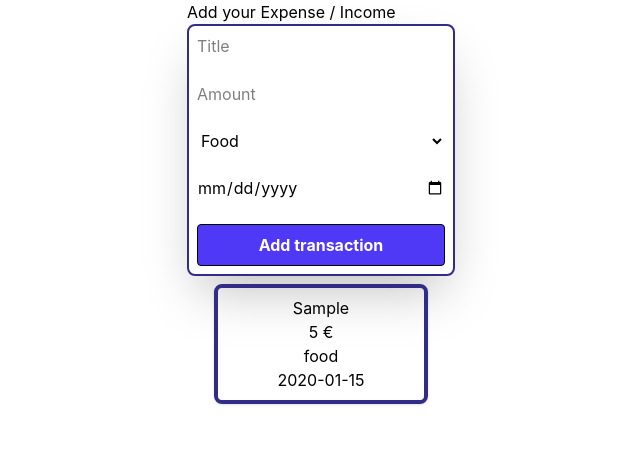
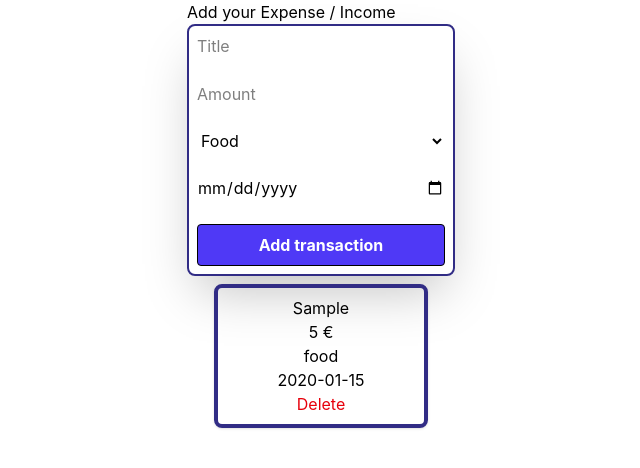
Before and after one commit to DanielGodoyGalindo/expense-tracker, a React (Vite) app: page / in a window 1280 px wide. Both pictures are taken after typing "Sample", "5", "2020-01-15" into the empty fields and a click on the button "Add transaction". Shown: the top 468 px of the page, without its empty margins (319-959 px from the left). Built offline with nearby package versions, Linux system fonts and the light colour scheme.

Commit message:
feat: add delete transaction button

```diff
--- a/src/App.tsx
+++ b/src/App.tsx
@@ -22,10 +22,16 @@ function App() {
     setTransactions((prev) => [...prev, transaction]);
   };
 
+  const deleteTransaction = (id: string) => {
+    setTransactions((prev) =>
+      prev.filter((transaction) => transaction.id !== id)
+    );
+  };
+
   return (
     <>
       <TransactionForm onAddTransaction={addTransaction} />
-      <TransactionList transactions={transactions} />
+      <TransactionList transactions={transactions} onDeleteTransaction={deleteTransaction}/>
     </>
   )
 }
--- a/src/components/TransactionItem.tsx
+++ b/src/components/TransactionItem.tsx
@@ -2,15 +2,17 @@ import type { Transaction } from "../types/transaction";
 
 type Props = {
   transaction: Transaction;
+  onDeleteTransaction: (id: string) => void;
 };
 
-function TransactionItem({ transaction }: Props) {
+function TransactionItem({ transaction, onDeleteTransaction }: Props) {
   return (
     <div className="flex flex-col place-self-center border-4 w-1/6 p-2 border-indigo-900 m-2 text-center rounded-lg shadow">
       <h3>{transaction.title}</h3>
       <p>{transaction.amount} €</p>
       <p>{transaction.category}</p>
       <p>{transaction.date}</p>
+      <button onClick={() => onDeleteTransaction(transaction.id)} className="text-red-600 hover:cursor-pointer hover:underline">Delete</button>
     </div>
   );
 }
--- a/src/components/TransactionList.tsx
+++ b/src/components/TransactionList.tsx
@@ -3,15 +3,17 @@ import type { Transaction } from "../types/transaction";
 
 type Props = {
   transactions: Transaction[];
+  onDeleteTransaction: (id: string) => void;
 };
 
-function TransactionList({ transactions }: Props) {
+function TransactionList({ transactions, onDeleteTransaction }: Props) {
   return (
     <div className="flex flex-col justify-center">
       {transactions.map((transaction) => (
         <TransactionItem
           key={transaction.id}
           transaction={transaction}
+          onDeleteTransaction={onDeleteTransaction}
         />
       ))}
     </div>
```
